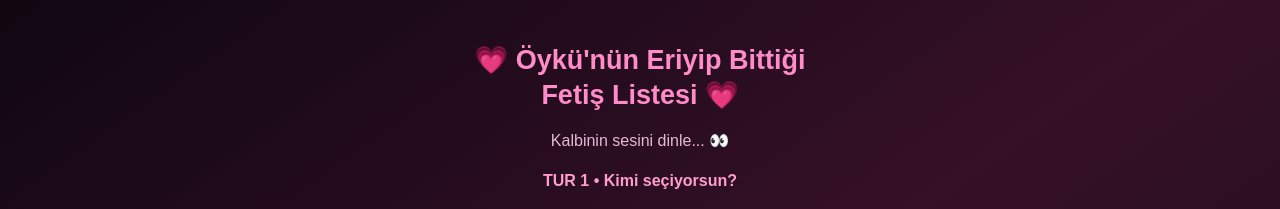
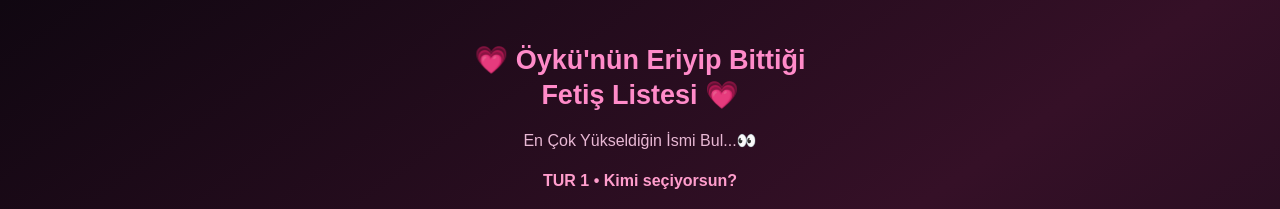
Before and after one commit to lykia-de/oyku-fetis-listesi, a plain HTML site: page index.html in a window 1280 px wide. Shown: the top 209 px of the page. Drawn offline with Linux system fonts and the light colour scheme.

Commit message:
Update index.html

```diff
--- a/index.html
+++ b/index.html
@@ -53,7 +53,7 @@ button{
 <body>
 
 <h1>💗 Öykü'nün Eriyip Bittiği<br>Fetiş Listesi 💗</h1>
-<p class="subtitle">Kalbinin sesini dinle... 👀</p>
+<p class="subtitle">En Çok Yükseldiğin İsmi Bul...👀</p>
 
 <div class="counter" id="counter">Seçimini yap!</div>
 <div class="progress"><div id="bar"></div></div>
```
